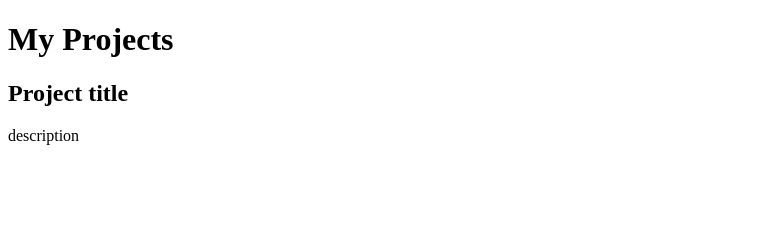
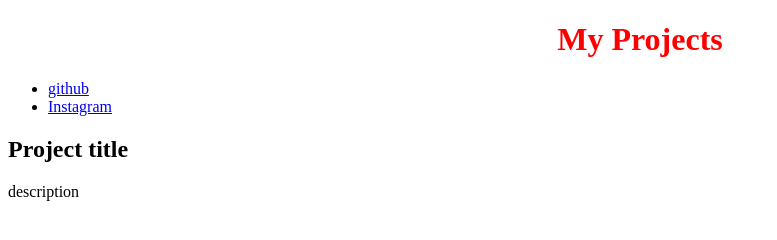
Before and after one commit to ShaneMoyo/portfolio, a plain HTML site: page index.html in a window 1280 px wide. Shown: the whole page, without its empty margins (0-777 px from the left). Drawn offline with Linux system fonts and the light colour scheme.

Commit message:
made a css file

```diff
--- a/index.html
+++ b/index.html
@@ -2,10 +2,16 @@
 
 <html>
 <head>
+    <link href="style.css" type="text/css" rel="stylesheet">
     <title>Welcome to Myportfolio</title>
 </head>
 <body>
-    <h1>My Projects</h1>
+    <h1 id="main">My Projects</h1>
+    <div id="contact">
+        <ul>
+            <li><a href="https://github.com/ShaneMoyo">github</a></li>
+            <li><a href="https://www.instagram.com/shanemoyo/">Instagram</a></li>
+        </ul>
     <section class="project-holder">
         <h1>Project title</h1>
         <div class="description">description</div>
--- /dev/null
+++ b/style.css
@@ -0,0 +1,4 @@
+#main {
+    text-align: center;
+    color: red;
+}
```
Also changed, not shown: 1 other file.
